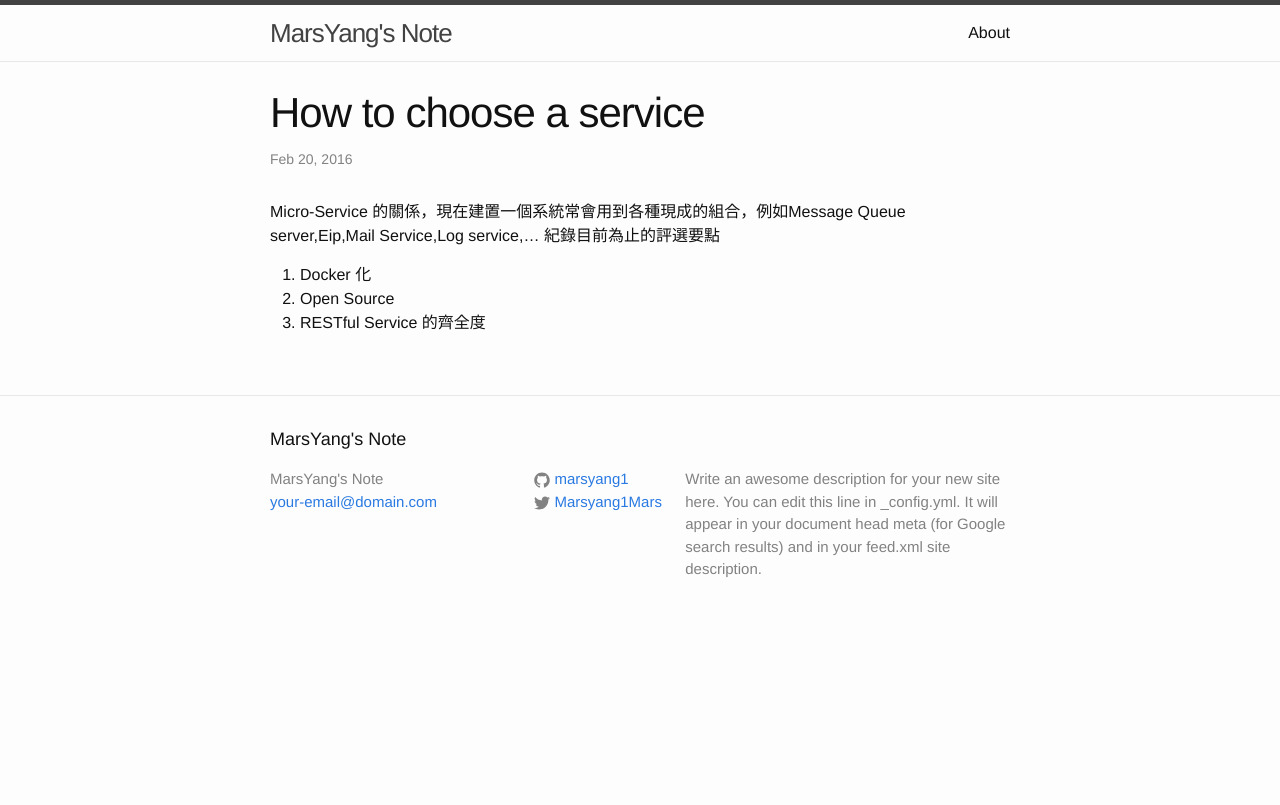
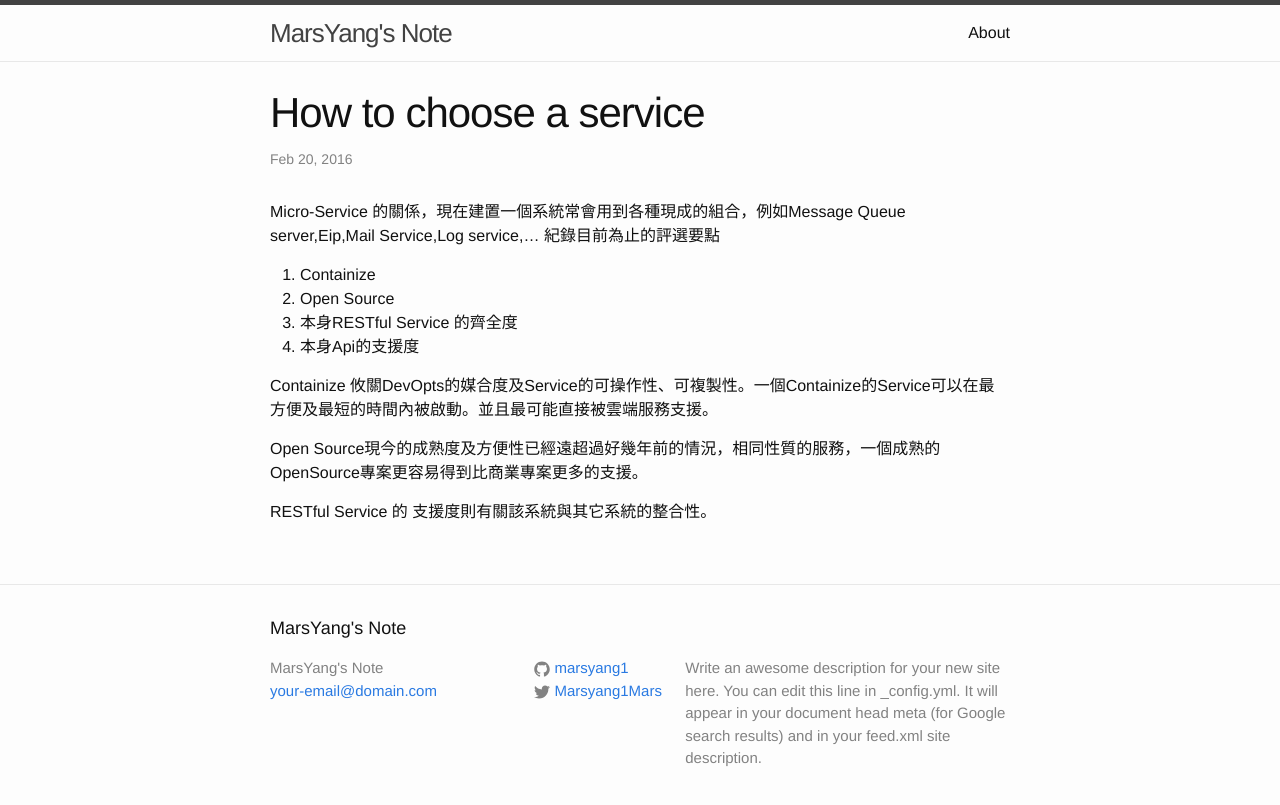
Before and after one commit to marsyang1/marsyang1.github.io, a Jekyll site: the page built from _posts/2016-02-20-choose-service.markdown, in a window 1280 px wide. Shown: the top 805 px of the page. Built offline with Jekyll 4.4.1, drawn with Linux system fonts in a browser that asks for light colours.

Commit message:
Update 2016-02-20-choose-service.markdown

```diff
--- a/_posts/2016-02-20-choose-service.markdown
+++ b/_posts/2016-02-20-choose-service.markdown
@@ -9,6 +9,13 @@ tags: [service]
 Micro-Service 的關係，現在建置一個系統常會用到各種現成的組合，例如Message Queue server,Eip,Mail Service,Log service,...
 紀錄目前為止的評選要點
 
-1. Docker 化
+1. Containize
 2. Open Source
-3. RESTful Service 的齊全度
+3. 本身RESTful Service 的齊全度
+4. 本身Api的支援度
+
+Containize 攸關DevOpts的媒合度及Service的可操作性、可複製性。一個Containize的Service可以在最方便及最短的時間內被啟動。並且最可能直接被雲端服務支援。
+
+Open Source現今的成熟度及方便性已經遠超過好幾年前的情況，相同性質的服務，一個成熟的OpenSource專案更容易得到比商業專案更多的支援。
+
+RESTful Service 的 支援度則有關該系統與其它系統的整合性。
```
